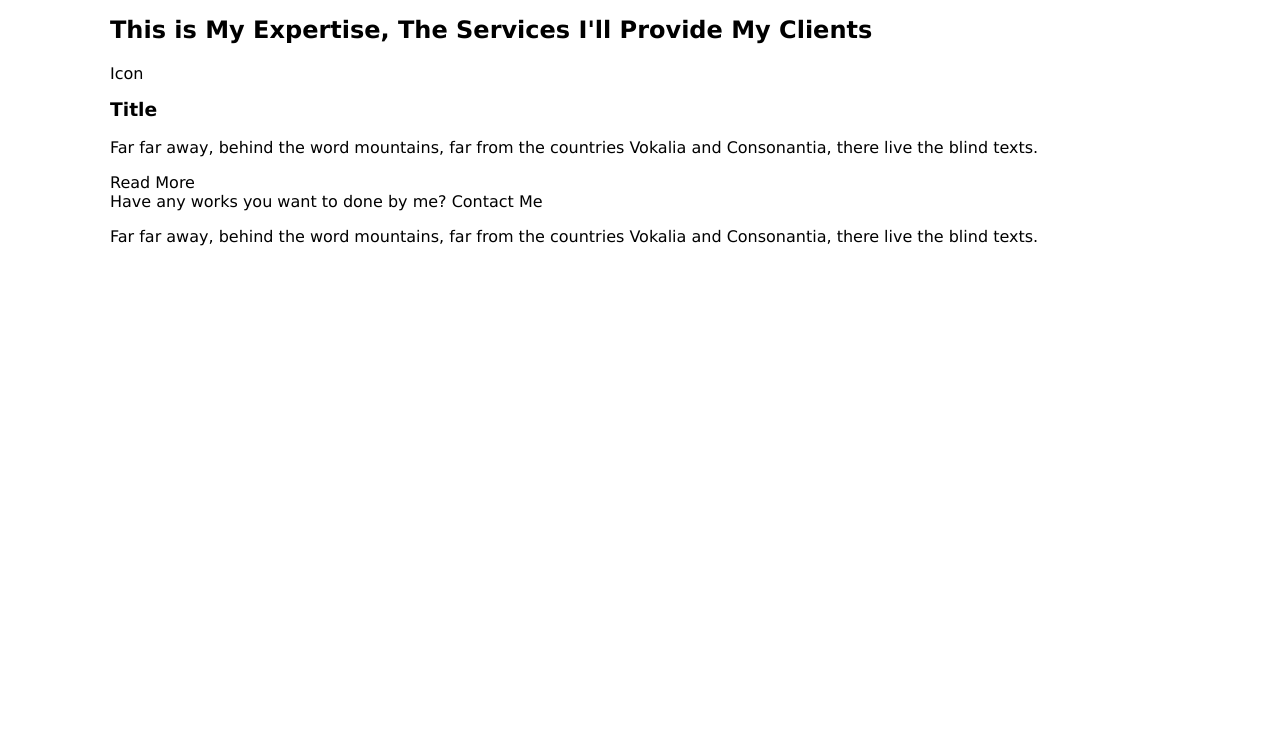
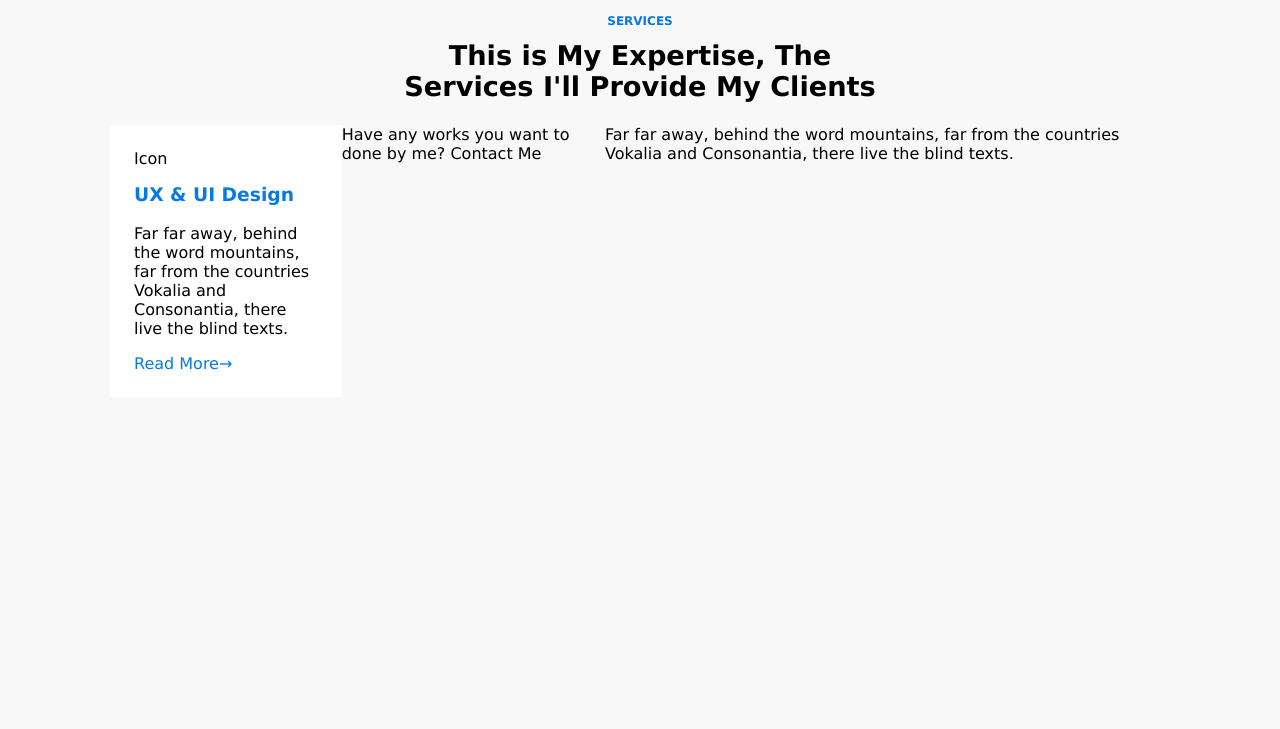
Before and after one commit to M4riu5/HTML-10-flex-more, a plain HTML site: page pr1/index.html in a window 1280 px wide. Shown: the part 71-800 px from the top of the page. Drawn offline with Linux system fonts and the light colour scheme.

Commit message:
one card style

```diff
--- a/pr1/index.html
+++ b/pr1/index.html
@@ -19,21 +19,22 @@
         </nav>
       </div>
     </header>
-    <section class="services-section">
+    <section class="services-section section">
       <div class="container">
         <h3 class="section-subtitle">Services</h3>
         <h2 class="section-title">
-          This is My Expertise, The Services I'll Provide My Clients
+          This is My Expertise, The <br />
+          Services I'll Provide My Clients
         </h2>
         <div class="services-cards">
           <div class="card">
             <p>Icon</p>
-            <h3 class="cart-title">Title</h3>
+            <h3 class="card-title">UX & UI Design</h3>
             <p>
               Far far away, behind the word mountains, far from the countries
               Vokalia and Consonantia, there live the blind texts.
             </p>
-            <a class="card-link" href="#">Read More</a>
+            <a class="card-link" href="#">Read More&#8594;</a>
           </div>
 
           <p class="services-footer1">
--- a/pr1/style.css
+++ b/pr1/style.css
@@ -1,4 +1,22 @@
-/* HEADER */
+/* Common CSS ======================*/
+body {
+  background-color: #f8f8f8;
+}
+.section-subtitle {
+  color: #0779e4;
+  text-transform: uppercase;
+  text-align: center;
+  font-size: 12px;
+}
+.section-title {
+  text-align: center;
+  font-size: 1.7rem;
+}
+.section {
+  padding-top: 3%;
+  padding-bottom: 4%;
+}
+/* HEADER ======================*/
 .header {
   background-color: rgb(7, 121, 228);
   color: white;
@@ -23,3 +41,19 @@
   display: inline-block;
   padding: 0.2em 0;
 }
+/* Services section ========================= */
+.services-cards {
+  display: flex;
+  margin-bottom: 2rem;
+}
+.services-cards .card {
+  background-color: #fff;
+  flex-basis: 33%;
+  padding: 1.5em;
+}
+.card-title {
+  color: #0779e4;
+}
+.card-link {
+  color: #0779e4;
+}
```
